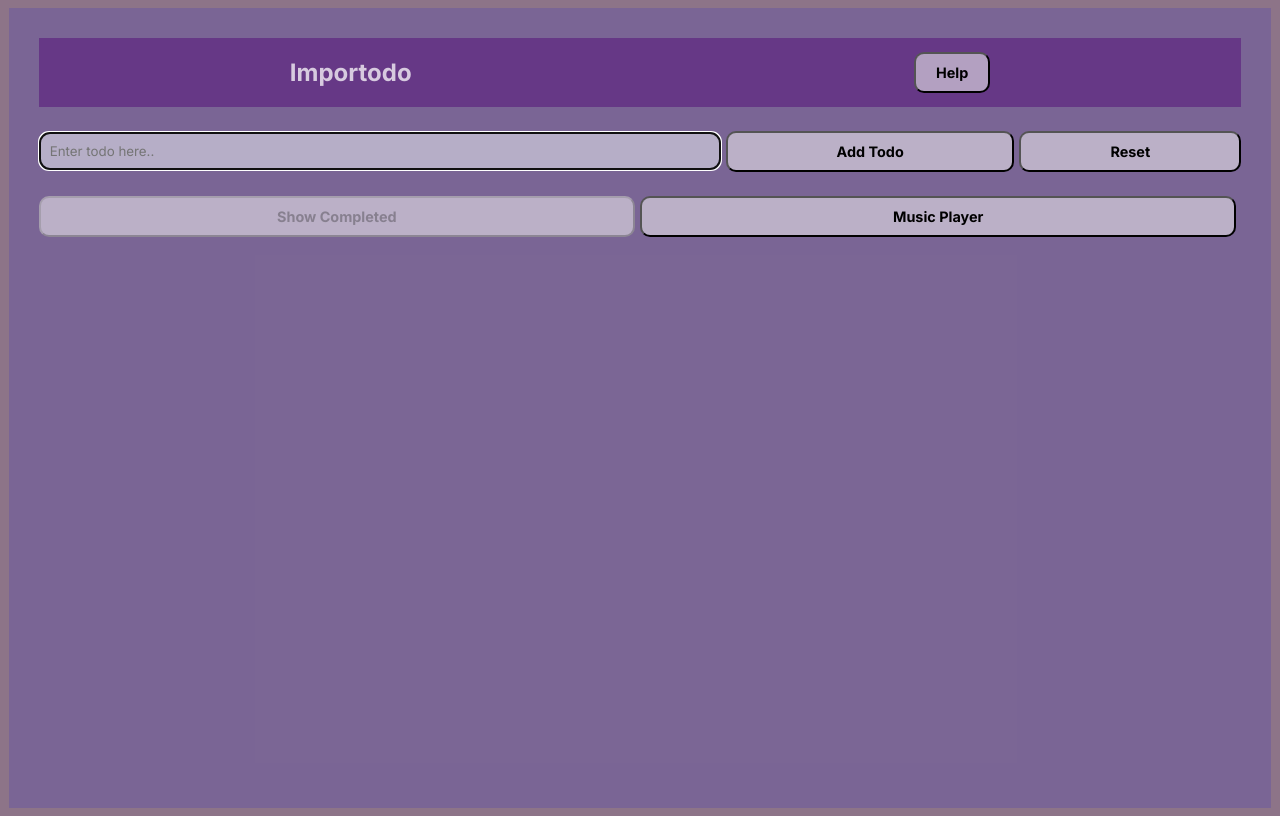
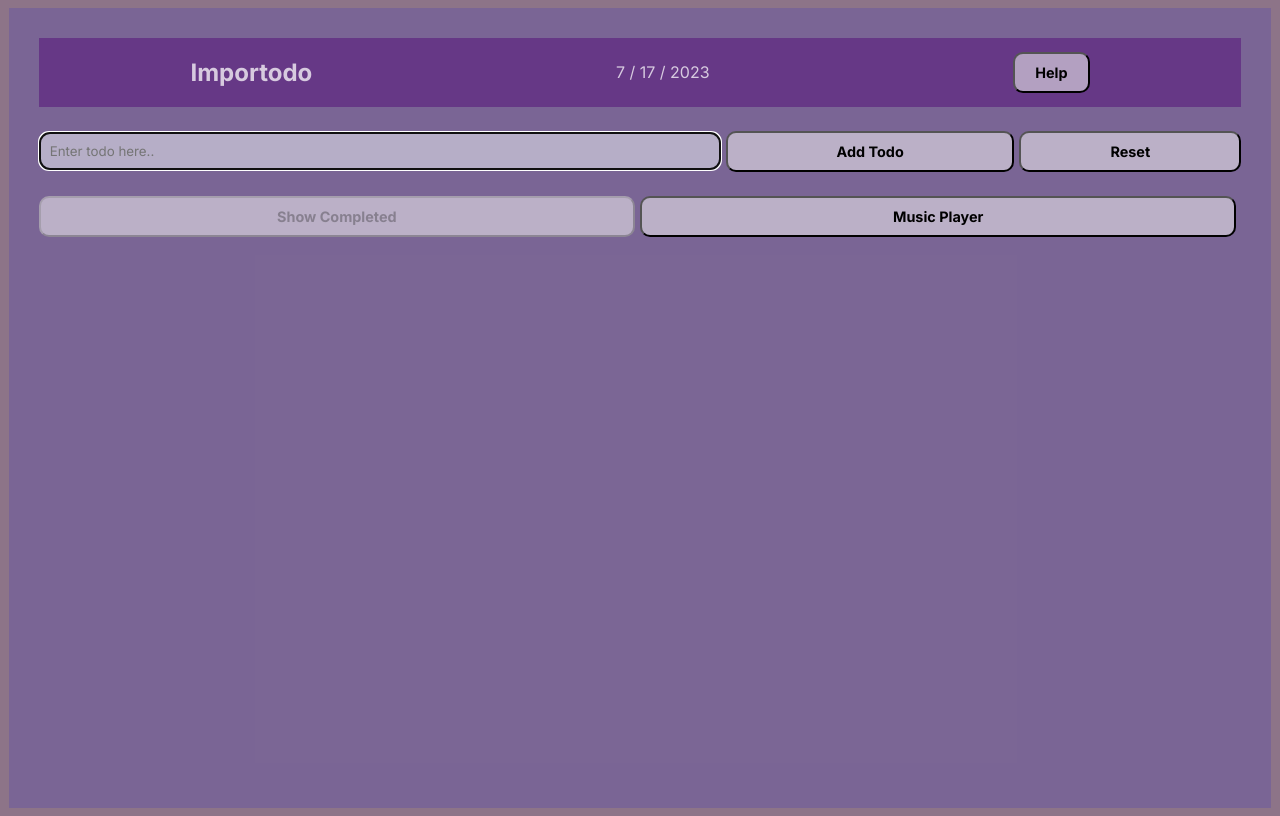
Before and after one commit to asbin2023/Importodo, a React (Vite) app: page / in a window 1280 px wide. Built offline with nearby package versions, Linux system fonts and the light colour scheme.

Commit message:
added date/time

```diff
--- a/src/App.jsx
+++ b/src/App.jsx
@@ -6,15 +6,24 @@ const App = () => {
   function handleConfirm() {
     setAlert(
       confirm(
-        "🟣 = marks as important \n✅ = marks as complete \n ❌ = removes the selected list item \n - ability to toggle display/hide on completed items \n - able to sort list based on importance "
+        "‼️ = marks as important \n✓ = marks as complete \n 𝖷 = removes the selected list item \n - ability to toggle display/hide on completed items \n - able to sort list based on importance "
       )
     );
   }
+  let daytime = new Date();
+  let today =
+    daytime.getMonth() +
+    1 +
+    " / " +
+    daytime.getDate() +
+    " / " +
+    daytime.getFullYear();
 
   return (
     <div className="main-main">
       <nav>
         <h1>Importodo</h1>
+        <p> {today}</p>
         <button onClick={handleConfirm}>Help</button>
       </nav>
       <Todo />
--- a/src/Todo.jsx
+++ b/src/Todo.jsx
@@ -316,7 +316,7 @@ const Todo = () => {
             style={{ display: toggle && done.length > 0 ? "block" : "none" }}
           >
             <h2 className="todo-h2">Completed:</h2>
-            <ul>
+            <ul style={{ listStyle: "none" }}>
               {done.map((item) => (
                 <li
                   className="skies"
@@ -339,7 +339,7 @@ const Todo = () => {
         <div className="the-important-display">
           <div style={{ display: important.length > 0 ? "block" : "none" }}>
             <h2 className="todo-h2">Important:</h2>
-            <ul>
+            <ul style={{ listStyle: "none" }}>
               {important.length > 0 &&
                 important.map((item, idx) => {
                   return (
--- a/src/styles.css
+++ b/src/styles.css
@@ -149,15 +149,17 @@ html {
   min-height: 50px;
   align-items: center;
 }
+.completed-delete-button {
+  display: none;
+  float: right;
+}
 
 .skies:hover .completed-delete-button {
   display: inline-block;
 }
 
-.completed-delete-button {
-  float: right;
-}
 .important-delete-button {
+  display: none;
   float: right;
 }
 .stars {
```
